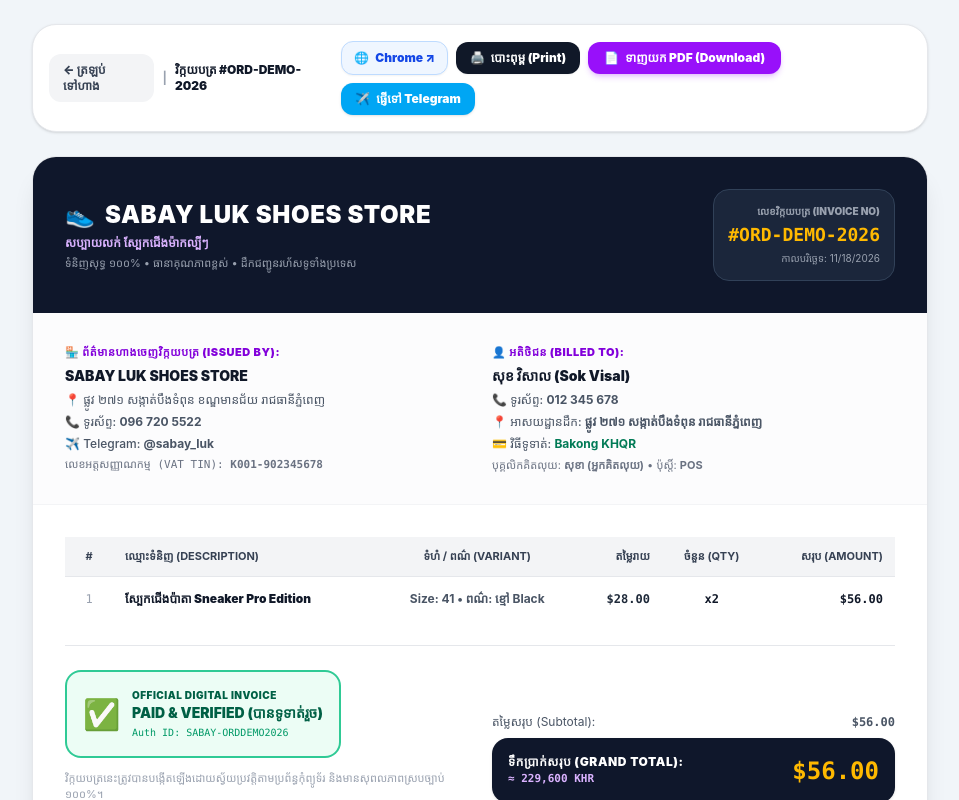
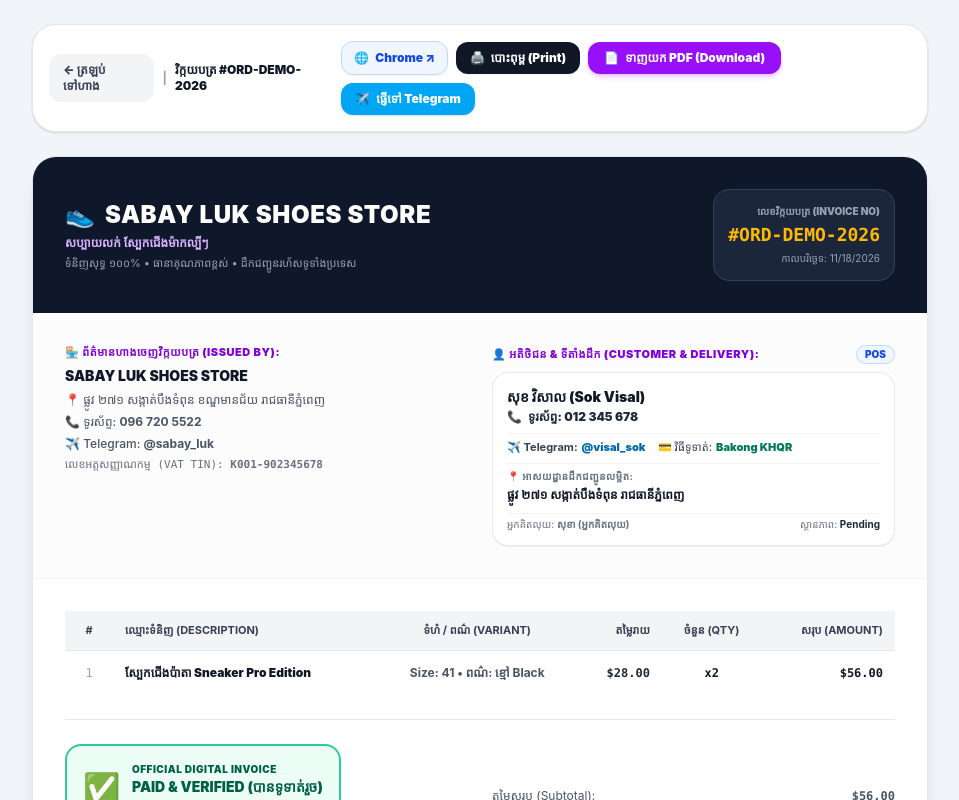
Before and after one commit to sabayluk/sabay-luk, a Next.js app: page /invoice in a window 1280 px wide. Shown: the top 800 px of the page, without its empty margins (160-1119 px from the left). Built offline with nearby package versions, Linux system fonts and the light colour scheme; no server answers; the database is empty.

Commit message:
feat(invoice): upgrade printed invoice and thermal slips with comprehensive customer details, scannable GPS QR code, and house photo

```diff
--- a/app/invoice/page.js
+++ b/app/invoice/page.js
@@ -316,6 +316,29 @@ function InvoiceContent() {
   const exchangeRate = storeSettings.exchangeRate || 4100;
   const totalKHR = Math.round(total * exchangeRate);
 
+  // ⭐️ ទាញយក និងបំប្លែងព័ត៌មានលម្អិតរបស់អតិថិជន ទីតាំង Maps, Telegram, Email, រូបថតផ្ទះ ⭐️
+  const rawAddress = order?.delivery_address || order?.address || '';
+  const cleanDisplayAddress = rawAddress
+    .replace(/\[📍 Maps:.*?\]/gi, '')
+    .replace(/\[🏠 រូបផ្ទះ:.*?\]/gi, '')
+    .replace(/\[✈️ Telegram(?:\/Email)?:.*?\]/gi, '')
+    .replace(/\[✉️ Email:.*?\]/gi, '')
+    .trim();
+
+  const tgMatch = (rawAddress || '').match(/Telegram(?:\/Email)?:\s*([^\s\]]+)/i);
+  const emailMatch = (rawAddress || '').match(/([a-zA-Z0-9._%+-]+@[a-zA-Z0-9.-]+\.[a-zA-Z]{2,})/i);
+  const rawTelegram = order?.telegram || order?.customer_telegram || (tgMatch ? tgMatch[1] : null);
+  const isTgEmail = rawTelegram && rawTelegram.includes('@') && rawTelegram.includes('.');
+  const finalCustomerTelegram = isTgEmail ? null : rawTelegram;
+  const finalCustomerEmail = order?.email || order?.customer_email || (emailMatch ? emailMatch[1] : null) || (isTgEmail ? rawTelegram : null);
+
+  const mapMatch = (rawAddress || '').match(/Maps:\s*(https?:\/\/[^\s\]]+)/i) ||
+                   (rawAddress || '').match(/(https?:\/\/(?:www\.)?(?:google\.com\/maps|maps\.app\.goo\.gl|goo\.gl\/maps)[^\s\]]+)/i);
+  const gMapUrl = order?.google_map_url || (mapMatch ? mapMatch[1] : null);
+
+  const photoMatch = (rawAddress || '').match(/រូបផ្ទះ:\s*(https?:\/\/[^\s\]]+)/i);
+  const locPhotoUrl = order?.location_photo_url || (photoMatch ? photoMatch[1] : null);
+
   return (
     <div className="min-h-screen bg-slate-100 py-6 px-3 sm:px-6 print:bg-white print:p-0 print:m-0 text-gray-800">
 
@@ -466,20 +489,100 @@ function InvoiceContent() {
               <p className="text-gray-500 font-mono text-[11px]">លេខអត្តសញ្ញាណកម្ម (VAT TIN): <b>{storeSettings.vatTin || 'K001-902345678'}</b></p>
             </div>
 
-            {/* Customer Information */}
-            <div className="space-y-1.5 text-xs">
-              <span className="font-black text-purple-700 uppercase tracking-wider text-[11px] block">
-                👤 អតិថិជន (Billed To):
-              </span>
-              <p className="font-black text-gray-900 text-sm">{order?.customer_name || order?.customer || 'អតិថិជនទូទៅ'}</p>
-              <p className="text-gray-600 font-medium">📞 ទូរស័ព្ទ: <b>{order?.phone || order?.phone_number || 'N/A'}</b></p>
-              <p className="text-gray-600 font-medium">📍 អាសយដ្ឋានដឹក: <b>{order?.delivery_address || order?.address || 'ភ្នំពេញ'}</b></p>
-              <p className="text-gray-600 font-medium">
-                💳 វិធីទូទាត់: <b className="text-emerald-700">{order?.payment_method || 'Bakong KHQR / Cash'}</b>
-              </p>
-              <p className="text-gray-500 text-[11px]">
-                បុគ្គលិកគិតលុយ: <b>{order?.cashier_name || 'Admin'}</b> • ប៉ុស្តិ៍: <b>{order?.order_type || 'POS'}</b>
-              </p>
+            {/* Customer Information (Billed & Delivery Details) */}
+            <div className="space-y-2 text-xs">
+              <div className="flex items-center justify-between">
+                <span className="font-black text-purple-700 uppercase tracking-wider text-[11px] block">
+                  👤 អតិថិជន & ទីតាំងដឹក (Customer & Delivery):
+                </span>
+                <span className={`text-[10px] font-black px-2 py-0.5 rounded-full border ${
+                  order?.order_type === 'ONLINE' ? 'bg-orange-50 text-orange-700 border-orange-200' : 'bg-blue-50 text-blue-700 border-blue-200'
+                }`}>
+                  {order?.order_type || 'ONLINE'}
+                </span>
+              </div>
+
+              <div className="bg-white p-3.5 rounded-2xl border border-gray-200/90 shadow-2xs space-y-2">
+                <div className="flex justify-between items-start gap-2">
+                  <div>
+                    <p className="font-black text-gray-900 text-sm">{order?.customer_name || order?.customer || 'អតិថិជនទូទៅ'}</p>
+                    <p className="text-gray-800 font-black text-xs mt-0.5 flex items-center gap-1.5">
+                      <span>📞</span>
+                      <span>ទូរស័ព្ទ: <b>{order?.phone || order?.phone_number || 'N/A'}</b></span>
+                    </p>
+                  </div>
+
+                  {/* Scannable GPS QR Code for Delivery Drivers if Google Maps URL is present */}
+                  {gMapUrl && (
+                    <div className="text-center shrink-0">
+                      <img
+                        src={`https://api.qrserver.com/v1/create-qr-code/?size=120x120&data=${encodeURIComponent(gMapUrl)}`}
+                        alt="Maps QR"
+                        className="w-16 h-16 rounded-lg border border-gray-300 p-0.5 bg-white shadow-2xs mx-auto"
+                      />
+                      <span className="text-[8px] font-black text-gray-600 block mt-0.5">ស្កេន GPS ទីតាំង</span>
+                    </div>
+                  )}
+                </div>
+
+                {/* Telegram, Email & Payment */}
+                <div className="flex flex-wrap items-center gap-x-3 gap-y-1 text-[11px] pt-1.5 border-t border-gray-100">
+                  {finalCustomerTelegram && (
+                    <p className="text-gray-700 font-bold flex items-center gap-1">
+                      <span>✈️ Telegram:</span>
+                      <b className="text-sky-700">@{finalCustomerTelegram.replace(/^@/, '')}</b>
+                    </p>
+                  )}
+                  {finalCustomerEmail && (
+                    <p className="text-gray-700 font-bold flex items-center gap-1">
+                      <span>✉️ Email:</span>
+                      <b className="text-slate-800">{finalCustomerEmail}</b>
+                    </p>
+                  )}
+                  <p className="text-gray-700 font-medium flex items-center gap-1">
+                    <span>💳 វិធីទូទាត់:</span>
+                    <b className="text-emerald-700 font-black">{order?.payment_method || 'Bakong KHQR / Cash'}</b>
+                  </p>
+                </div>
+
+                {/* Clean Detailed Delivery Address & Landmark */}
+                <div className="pt-1.5 border-t border-gray-100">
+                  <p className="text-gray-500 text-[10px] font-bold uppercase tracking-wider">📍 អាសយដ្ឋានដឹកជញ្ជូនលម្អិត:</p>
+                  <p className="text-gray-900 font-bold text-xs leading-relaxed mt-0.5">
+                    {cleanDisplayAddress || 'រាជធានីភ្នំពេញ'}
+                  </p>
+                  {gMapUrl && (
+                    <a
+                      href={gMapUrl}
+                      target="_blank"
+                      rel="noopener noreferrer"
+                      className="inline-flex items-center gap-1 text-[11px] font-bold text-blue-600 hover:text-blue-800 underline mt-1"
+                    >
+                      <span>🗺️ បើកមើលទីតាំងលើ Google Maps ↗</span>
+                    </a>
+                  )}
+                </div>
+
+                {/* House Photo Preview (if customer attached) */}
+                {locPhotoUrl && (
+                  <div className="pt-1.5 border-t border-gray-100 flex items-center gap-2">
+                    <img
+                      src={locPhotoUrl}
+                      alt="House / Location Photo"
+                      className="w-12 h-12 rounded-lg object-cover border border-gray-300 shadow-2xs shrink-0"
+                    />
+                    <div className="text-[10px]">
+                      <span className="font-bold text-gray-800 block">🏠 រូបថតទីតាំងផ្ទះ/កន្លែងទទួល:</span>
+                      <span className="text-gray-500">អ្នកដឹកអាចមើលរូបនេះដើម្បីចំណាំទីតាំងជាក់ស្តែង</span>
+                    </div>
+                  </div>
+                )}
+
+                <div className="pt-1 border-t border-gray-100 text-[10px] text-gray-500 flex justify-between">
+                  <span>អ្នកគិតលុយ: <b>{order?.cashier_name || 'Admin'}</b></span>
+                  <span>ស្ថានភាព: <b className="text-slate-800">{order?.status || 'Pending'}</b></span>
+                </div>
+              </div>
             </div>
 
           </div>
```
Also changed, not shown: app/admin/dashboard/page.js.
